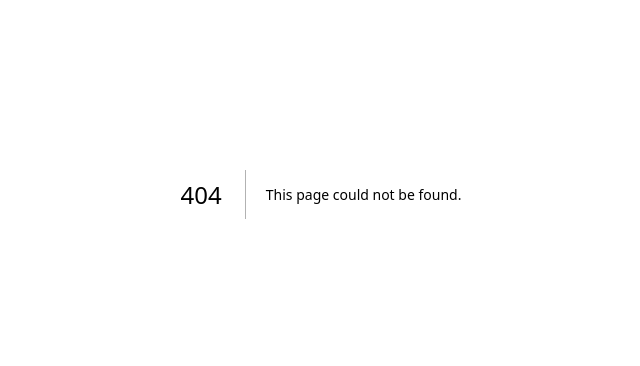
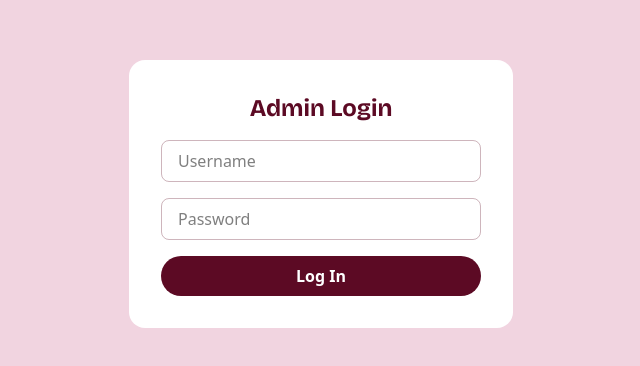
Before and after one commit to deepracerchichi/the-bakery, a Next.js app: page /admin/login in a window 1280 px wide. Before the commit this address had no page. Shown: the part 206-572 px from the top of the page, without its empty margins (319-959 px from the left). Built offline with nearby package versions, Linux system fonts and the light colour scheme.

Commit message:
axios login implementation

```diff
--- a/package.json
+++ b/package.json
@@ -10,6 +10,7 @@
   },
   "dependencies": {
     "@gsap/react": "^2.1.2",
+    "axios": "^1.20.0",
     "gsap": "^3.15.0",
     "lucide-react": "^1.42.0",
     "mongoose": "^9.10.0",
--- /dev/null
+++ b/src/app/admin/login/page.tsx
@@ -0,0 +1,62 @@
+"use client";
+
+import api from "@/lib/api";
+import { useRouter } from "next/navigation";
+import { useState } from "react";
+
+export default function LoginPage() {
+    const [username, setUsername] = useState("");
+    const [password, setPassword] = useState("");
+    const [error, setError] = useState("");
+    const router = useRouter();
+
+    const handleSubmit = async (e: React.FormEvent) => {
+        e.preventDefault();
+        setError("");
+
+        try {
+            await api.post("/login", {username, password});
+            router.push("/admin/new-post");
+        } catch (error) {
+            setError(error instanceof Error ? error.message : "Login failed");
+        }
+    }
+
+    return (
+        <div className="min-h-screen flex items-center justify-center bg-brand-pink px-4">
+            <form
+                onSubmit={handleSubmit}
+                className="bg-white rounded-2xl p-8 w-full max-w-sm flex flex-col gap-4"
+                >
+                    <h1 className="font-heading font-bold text-2xl text-brand-maroon text-center">
+                        Admin Login
+                    </h1>
+
+                    <input
+                        type="text"
+                        placeholder="Username"
+                        value={username}
+                        onChange={(e) => setUsername(e.target.value)}
+                        className="border border-brand-maroon/30 rounded-lg px-4 py-2"
+                    />
+
+                    <input
+                        type="password"
+                        placeholder="Password"
+                        value={password}
+                        onChange={(e) => setPassword(e.target.value)}
+                        className="border border-brand-maroon/30 rounded-lg px-4 py-2"
+                    />
+
+                    {error && <p className="text-red-600 text-sm">{error}</p>}
+
+                    <button
+                        type="submit"
+                        className="bg-brand-maroon text-white font-bold py-2 rounded-full hover:opacity-90 transition"
+                        >
+                        Log In
+                    </button>
+            </form>
+        </div>
+    )
+}
--- /dev/null
+++ b/src/lib/api.ts
@@ -0,0 +1,16 @@
+import axios from "axios";
+
+const api = axios.create({
+    baseURL: "/api",
+});
+
+api.interceptors.response.use(
+    (response) => response,
+    (error) => {
+        const message =
+            error.response?.data?.error?? "Something went wrong. Please try again.";
+        return Promise.reject(new Error(message));
+    }
+);
+
+export default api;
```
Also changed, not shown: 1 other file (tests, documents, lock files or other folders).
